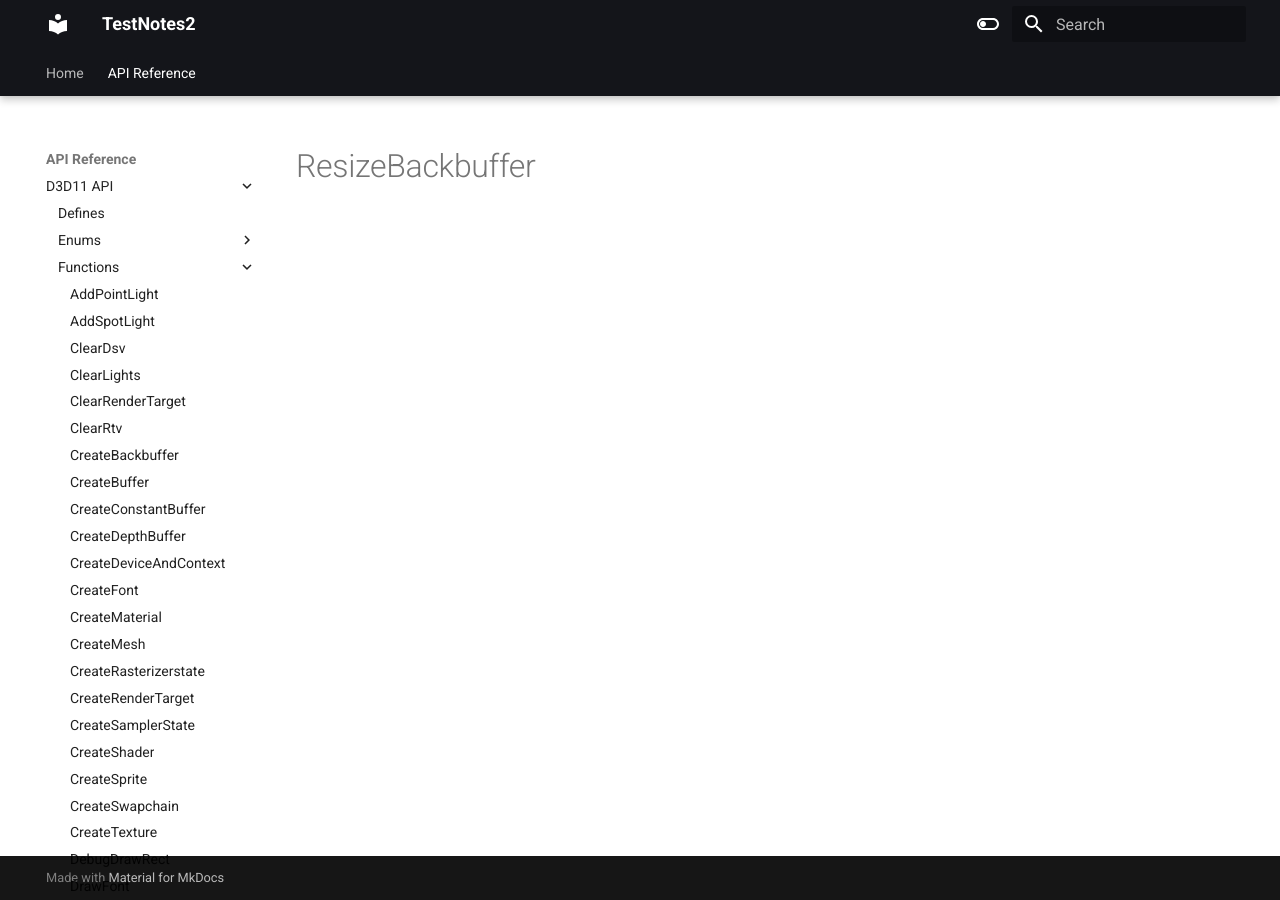
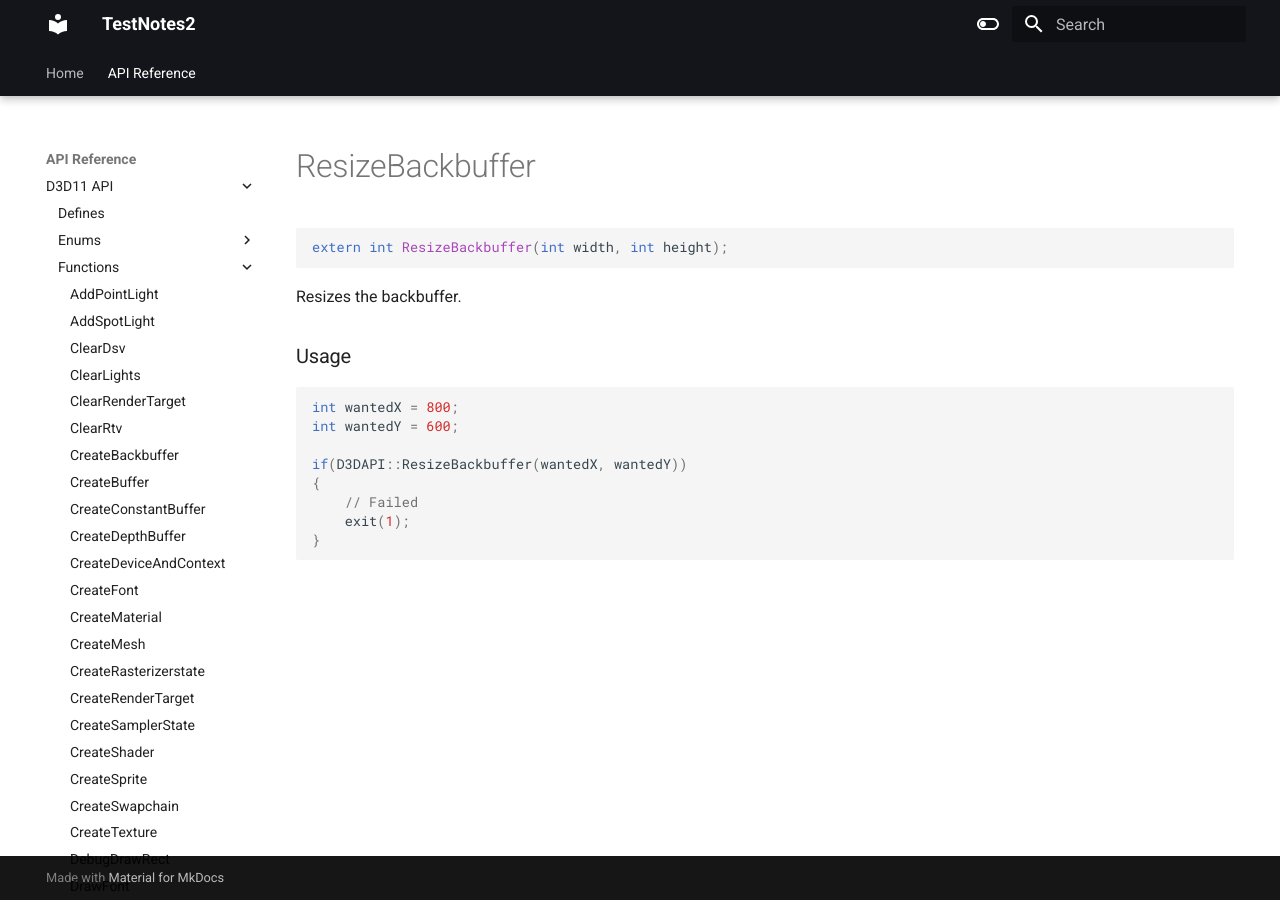
Before and after one commit to erichederstedt/TempEngineDocs, an MkDocs documentation site: the page built from docs/API Reference/D3D11 API/Functions/ResizeBackbuffer.md, in a window 1280 px wide. Built offline with MkDocs 1.6.1 and Material for MkDocs 9.7.7, drawn with Linux system fonts in a browser that asks for light colours.

Commit message:
PUSH NOTE : ResizeBackbuffer.md

````diff
--- a/docs/API Reference/D3D11 API/Functions/ResizeBackbuffer.md
+++ b/docs/API Reference/D3D11 API/Functions/ResizeBackbuffer.md
@@ -1 +1,20 @@
 # ResizeBackbuffer
+
+```c++
+extern int ResizeBackbuffer(int width, int height);
+```
+
+Resizes the backbuffer.
+
+
+### Usage
+```c++
+int wantedX = 800;
+int wantedY = 600;
+
+if(D3DAPI::ResizeBackbuffer(wantedX, wantedY))
+{
+	// Failed
+	exit(1);
+}
+```
````
